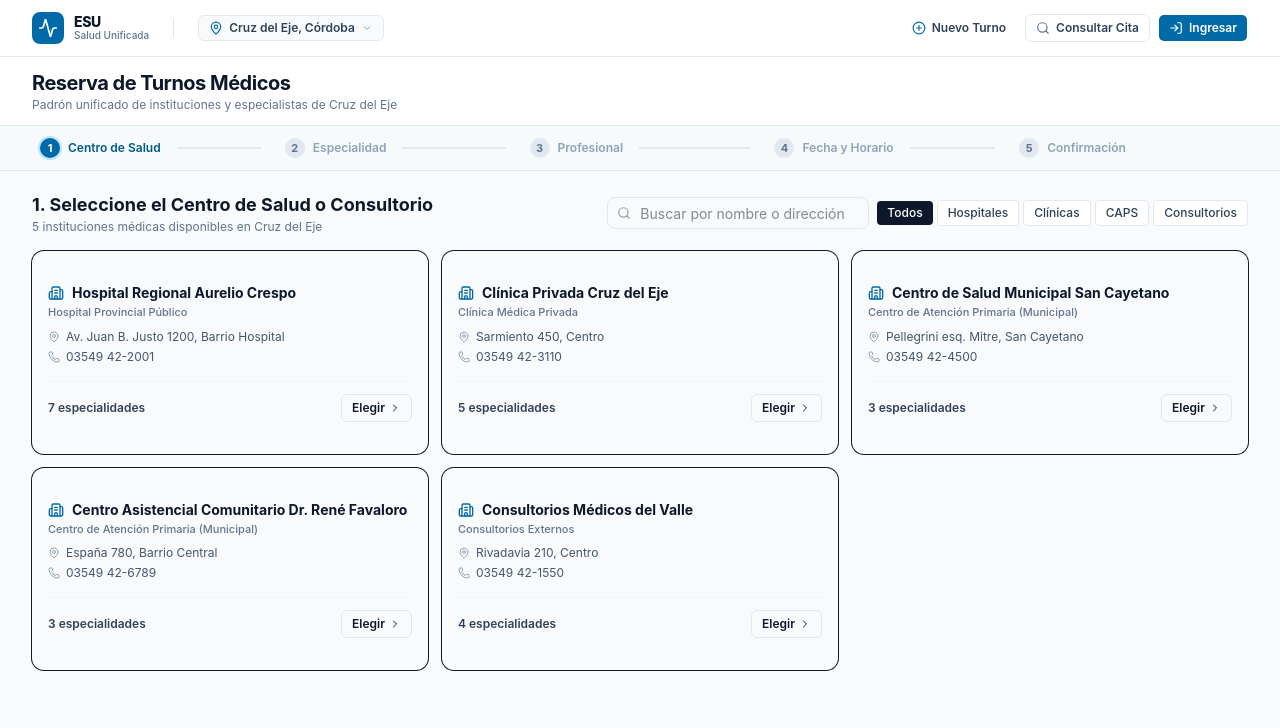
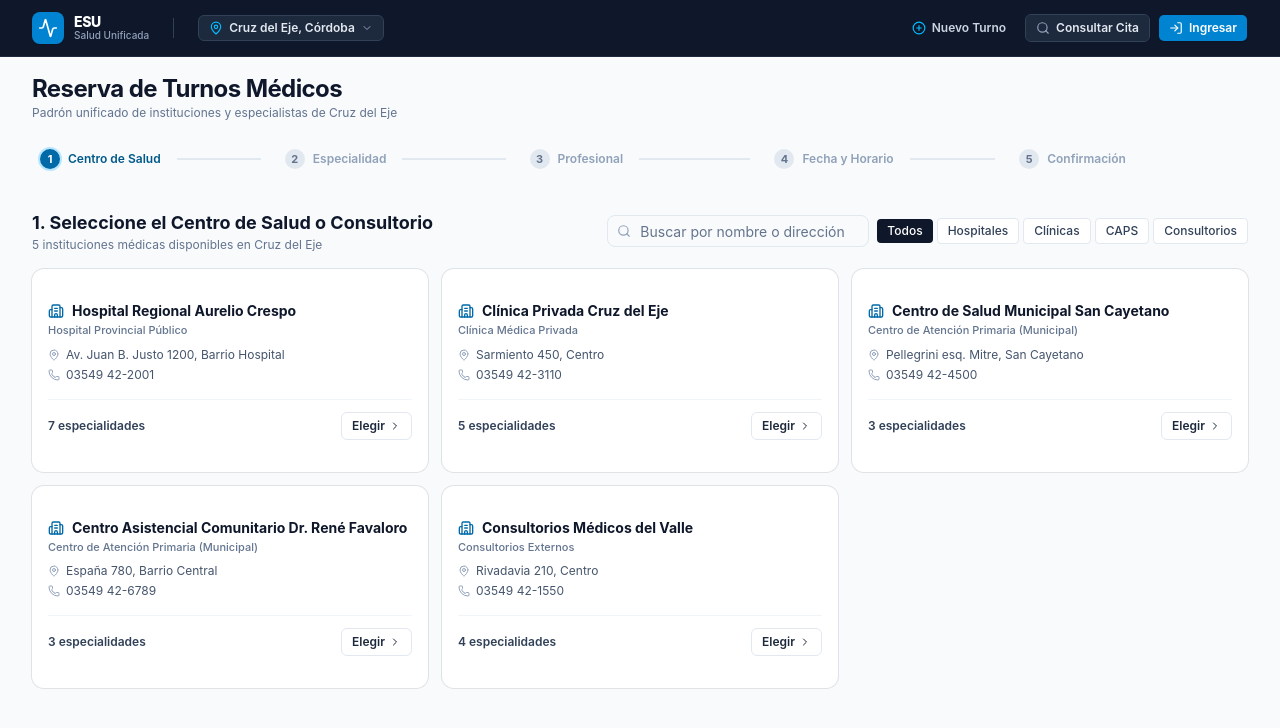
Before and after one commit to RicardoCejas/Esu-Frontend, a React (Vite) app: page / in a window 1280 px wide. Shown: the top 728 px of the page. Built offline with nearby package versions, Linux system fonts and the light colour scheme.

Commit message:
fix(ui): unificar fondo general, resaltar cta de confirmacion en card y convertir metadata en texto accesible

```diff
--- a/src/components/layout/AppHeader.tsx
+++ b/src/components/layout/AppHeader.tsx
@@ -34,41 +34,41 @@ export function AppHeader({
   const [isCityDropdownOpen, setIsCityDropdownOpen] = useState(false)
 
   return (
-    <header className="sticky top-0 z-40 border-b border-slate-200 bg-white/95 backdrop-blur-xs">
+    <header className="sticky top-0 z-40 border-b border-slate-800 bg-slate-900 text-white">
       <div className="mx-auto flex h-14 max-w-7xl items-center justify-between px-4 sm:px-6 lg:px-8">
         {/* Left: Brand + Geographic Location Selector */}
         <div className="flex items-center gap-6">
           <div className="flex items-center gap-2.5">
-            <div className="flex size-8 items-center justify-center rounded-lg bg-sky-700 text-white font-bold">
+            <div className="flex size-8 items-center justify-center rounded-lg bg-sky-600 text-white font-bold shadow-xs">
               <Activity className="size-5" />
             </div>
             <div className="flex flex-col">
-              <span className="text-sm font-extrabold tracking-tight text-slate-900 leading-none">
+              <span className="text-sm font-extrabold tracking-tight text-white leading-none">
                 ESU
               </span>
-              <span className="text-[10px] font-medium text-slate-500 hidden sm:inline leading-tight">
+              <span className="text-[10px] font-medium text-slate-400 hidden sm:inline leading-tight">
                 Salud Unificada
               </span>
             </div>
           </div>
 
-          <div className="h-5 w-px bg-slate-200 hidden sm:block" />
+          <div className="h-5 w-px bg-slate-700 hidden sm:block" />
 
           {/* Location Selector (Multi-city ready) */}
           <div className="relative">
             <button
               type="button"
               onClick={() => setIsCityDropdownOpen((prev) => !prev)}
-              className="flex items-center gap-1.5 rounded-md border border-slate-200 bg-slate-50 px-2.5 py-1 text-xs font-semibold text-slate-700 hover:border-slate-300 hover:bg-slate-100 transition-colors cursor-pointer"
+              className="flex items-center gap-1.5 rounded-md border border-slate-700 bg-slate-800 px-2.5 py-1 text-xs font-semibold text-slate-200 hover:border-slate-600 hover:bg-slate-700 transition-colors cursor-pointer"
               title="Cambiar localidad de atención"
             >
-              <MapPin className="size-3.5 text-sky-700" />
+              <MapPin className="size-3.5 text-sky-400" />
               <span>{selectedCity.name}, {selectedCity.province}</span>
               <ChevronDown className="size-3 text-slate-400" />
             </button>
 
             {isCityDropdownOpen && (
-              <div className="absolute left-0 mt-1.5 w-64 rounded-lg border border-slate-200 bg-white p-1.5 shadow-lg z-50">
+              <div className="absolute left-0 mt-1.5 w-64 rounded-lg border border-slate-700 bg-slate-800 p-1.5 shadow-xl z-50">
                 <div className="px-2 py-1 text-[11px] font-bold uppercase tracking-wider text-slate-400">
                   Seleccionar Localidad
                 </div>
@@ -86,10 +86,10 @@ export function AppHeader({
                       }}
                       className={`flex w-full items-center justify-between rounded-md px-2.5 py-1.5 text-xs text-left transition-colors ${
                         city.id === selectedCity.id
-                          ? 'bg-sky-50 font-bold text-sky-800'
+                          ? 'bg-sky-900/60 font-bold text-sky-300'
                           : city.isAvailable
-                            ? 'text-slate-700 hover:bg-slate-100 cursor-pointer font-medium'
-                            : 'text-slate-400 cursor-not-allowed bg-slate-50/50'
+                            ? 'text-slate-200 hover:bg-slate-700 cursor-pointer font-medium'
+                            : 'text-slate-500 cursor-not-allowed bg-slate-800/40'
                       }`}
                     >
                       <span>{city.name}</span>
@@ -111,9 +111,9 @@ export function AppHeader({
             variant="ghost"
             size="sm"
             onClick={onNewBooking}
-            className="hidden sm:inline-flex cursor-pointer gap-1.5 text-xs font-semibold text-slate-700 hover:text-slate-900"
+            className="hidden sm:inline-flex cursor-pointer gap-1.5 text-xs font-semibold text-slate-300 hover:text-white hover:bg-slate-800"
           >
-            <PlusCircle className="size-3.5 text-sky-700" />
+            <PlusCircle className="size-3.5 text-sky-400" />
             <span>Nuevo Turno</span>
           </Button>
 
@@ -122,9 +122,9 @@ export function AppHeader({
             variant="outline"
             size="sm"
             onClick={onLookupBooking}
-            className="cursor-pointer gap-1.5 text-xs font-semibold text-slate-700 border-slate-200"
+            className="cursor-pointer gap-1.5 text-xs font-semibold text-slate-200 border-slate-700 bg-slate-800 hover:bg-slate-700 hover:text-white"
           >
-            <Search className="size-3.5 text-slate-500" />
+            <Search className="size-3.5 text-slate-400" />
             <span className="hidden md:inline">Consultar Cita</span>
           </Button>
 
@@ -132,7 +132,7 @@ export function AppHeader({
             type="button"
             size="sm"
             onClick={onLoginClick}
-            className="cursor-pointer gap-1.5 bg-sky-700 text-xs font-semibold text-white hover:bg-sky-800"
+            className="cursor-pointer gap-1.5 bg-sky-600 text-xs font-semibold text-white hover:bg-sky-500 shadow-xs"
           >
             <LogIn className="size-3.5" />
             <span>Ingresar</span>
--- a/src/components/ui/button.tsx
+++ b/src/components/ui/button.tsx
@@ -8,9 +8,9 @@ const buttonVariants = cva(
   {
     variants: {
       variant: {
-        default: "bg-primary text-primary-foreground hover:bg-primary/80",
+        default: "bg-sky-700 text-white hover:bg-sky-800 shadow-xs",
         outline:
-          "border-border bg-background hover:bg-muted hover:text-foreground aria-expanded:bg-muted aria-expanded:text-foreground dark:border-input dark:bg-input/30 dark:hover:bg-input/50",
+          "border border-slate-200 bg-white text-slate-800 hover:bg-slate-50 hover:text-slate-900",
         secondary:
           "bg-secondary text-secondary-foreground hover:bg-[color-mix(in_oklch,var(--secondary),var(--foreground)_5%)] aria-expanded:bg-secondary aria-expanded:text-secondary-foreground",
         ghost:
--- a/src/features/turnero/components/Step2SpecialtySelection.tsx
+++ b/src/features/turnero/components/Step2SpecialtySelection.tsx
@@ -39,7 +39,7 @@ export function Step2SpecialtySelection({
   return (
     <section className="space-y-4">
       {/* Compact Context & Controls Header */}
-      <div className="flex flex-col gap-3 rounded-lg border border-slate-200 bg-slate-50 p-3 sm:flex-row sm:items-center sm:justify-between">
+      <div className="flex flex-col gap-3 rounded-lg border border-slate-200 bg-white p-3 shadow-xs sm:flex-row sm:items-center sm:justify-between">
         <div className="flex items-center gap-2.5">
           <Building2 className="size-4 text-sky-700" />
           <div className="flex flex-wrap items-center gap-x-2">
--- a/src/features/turnero/components/Step3DoctorSelection.tsx
+++ b/src/features/turnero/components/Step3DoctorSelection.tsx
@@ -23,7 +23,7 @@ export function Step3DoctorSelection({
   return (
     <section className="space-y-4">
       {/* Compact Context Header */}
-      <div className="flex flex-col gap-3 rounded-lg border border-slate-200 bg-slate-50 p-3 sm:flex-row sm:items-center sm:justify-between">
+      <div className="flex flex-col gap-3 rounded-lg border border-slate-200 bg-white p-3 shadow-xs sm:flex-row sm:items-center sm:justify-between">
         <div className="flex items-center gap-2.5">
           <Stethoscope className="size-4 text-sky-700" />
           <div className="flex flex-wrap items-center gap-x-2">
--- a/src/features/turnero/components/TurneroHeader.tsx
+++ b/src/features/turnero/components/TurneroHeader.tsx
@@ -21,10 +21,10 @@ export function TurneroHeader({
   const hasActiveSelection = Boolean(selectedCenter || selectedSpecialty || selectedDoctor)
 
   return (
-    <div className="border-b border-slate-200 bg-white py-3">
+    <div className="bg-transparent pt-4 pb-2">
       <div className="mx-auto flex max-w-7xl flex-wrap items-center justify-between gap-3 px-4 sm:px-6 lg:px-8">
         <div>
-          <h1 className="text-lg font-bold tracking-tight text-slate-900 sm:text-xl">
+          <h1 className="text-xl font-bold tracking-tight text-slate-900 sm:text-2xl">
             Reserva de Turnos Médicos
           </h1>
           <p className="text-xs text-slate-500">
@@ -32,36 +32,50 @@ export function TurneroHeader({
           </p>
         </div>
 
+        {/* Static Accessible Metadata Breadcrumb directly on the general background */}
         {hasActiveSelection && (
-          <div className="flex flex-wrap items-center gap-2 text-xs">
+          <div className="flex flex-wrap items-center gap-x-3 gap-y-1.5 text-xs">
             {selectedCenter && (
-              <span className="inline-flex items-center gap-1.5 rounded-md border border-slate-200 bg-slate-50 px-2 py-0.5 font-medium text-slate-700">
-                <Building2 className="size-3 text-sky-700" />
-                <span className="truncate max-w-[180px]">{selectedCenter.name}</span>
-              </span>
+              <div className="flex items-center gap-1.5 text-slate-900 font-medium">
+                <Building2 className="size-4 text-sky-700 shrink-0" />
+                <span className="font-bold text-slate-900">{selectedCenter.name}</span>
+              </div>
             )}
+
             {selectedSpecialty && (
-              <span className="inline-flex items-center gap-1.5 rounded-md border border-slate-200 bg-slate-50 px-2 py-0.5 font-medium text-slate-700">
-                <Stethoscope className="size-3 text-sky-700" />
-                <span className="truncate max-w-[160px]">{selectedSpecialty.name}</span>
-              </span>
+              <>
+                <span className="text-slate-400 select-none">/</span>
+                <div className="flex items-center gap-1.5 text-slate-800 font-medium">
+                  <Stethoscope className="size-4 text-sky-700 shrink-0" />
+                  <span className="font-semibold text-slate-800">{selectedSpecialty.name}</span>
+                </div>
+              </>
             )}
+
             {selectedDoctor && (
-              <span className="inline-flex items-center gap-1.5 rounded-md border border-slate-200 bg-slate-50 px-2 py-0.5 font-medium text-slate-700">
-                <User className="size-3 text-sky-700" />
-                <span>{selectedDoctor.name}</span>
-              </span>
+              <>
+                <span className="text-slate-400 select-none">/</span>
+                <div className="flex items-center gap-1.5 text-slate-800 font-medium">
+                  <User className="size-4 text-sky-700 shrink-0" />
+                  <span className="font-semibold text-slate-900">{selectedDoctor.name}</span>
+                </div>
+              </>
             )}
+
             {selectedDate && selectedSlotTime && (
-              <span className="inline-flex items-center gap-1.5 rounded-md border border-emerald-300 bg-emerald-50 px-2 py-0.5 font-semibold text-emerald-800">
-                <Calendar className="size-3 text-emerald-700" />
-                <span>{selectedSlotTime} hs</span>
-              </span>
+              <>
+                <span className="text-slate-400 select-none">/</span>
+                <div className="flex items-center gap-1.5">
+                  <Calendar className="size-4 text-emerald-700 shrink-0" />
+                  <span className="font-extrabold text-emerald-700">{selectedSlotTime} hs</span>
+                </div>
+              </>
             )}
+
             <button
               type="button"
               onClick={onReset}
-              className="flex items-center gap-1 cursor-pointer rounded-md px-2 py-0.5 text-xs font-semibold text-rose-700 hover:bg-rose-50 transition-colors"
+              className="ml-2 inline-flex items-center gap-1 cursor-pointer text-xs font-bold text-rose-700 hover:text-rose-900 underline underline-offset-2 transition-colors"
               title="Reiniciar y comenzar desde el paso 1"
             >
               <RotateCcw className="size-3" />
--- a/src/features/turnero/components/TurneroStepper.tsx
+++ b/src/features/turnero/components/TurneroStepper.tsx
@@ -21,7 +21,7 @@ interface TurneroStepperProps {
 
 export function TurneroStepper({ currentStep, onGoToStep }: TurneroStepperProps) {
   return (
-    <nav aria-label="Progreso del Turnero" className="border-b border-slate-200 bg-slate-50/80">
+    <nav aria-label="Progreso del Turnero" className="bg-transparent py-2">
       <div className="mx-auto max-w-7xl px-4 sm:px-6 lg:px-8">
         {/* Mobile View */}
         <div className="flex h-10 items-center justify-between sm:hidden">
--- a/src/index.css
+++ b/src/index.css
@@ -1,4 +1,26 @@
 @import "tailwindcss";
+
+@theme {
+  --color-background: #f8fafc;
+  --color-foreground: #0f172a;
+  --color-card: #ffffff;
+  --color-card-foreground: #0f172a;
+  --color-popover: #ffffff;
+  --color-popover-foreground: #0f172a;
+  --color-primary: #0284c7;
+  --color-primary-foreground: #ffffff;
+  --color-secondary: #f1f5f9;
+  --color-secondary-foreground: #0f172a;
+  --color-muted: #f1f5f9;
+  --color-muted-foreground: #64748b;
+  --color-accent: #e0f2fe;
+  --color-accent-foreground: #0369a1;
+  --color-destructive: #dc2626;
+  --color-destructive-foreground: #ffffff;
+  --color-border: #e2e8f0;
+  --color-input: #e2e8f0;
+  --color-ring: #0284c7;
+}
 
 @layer base {
   :root {
```
Also changed, not shown: src/features/turnero/components/Step4DateTimeSelection.tsx (+33 -15 lines).
